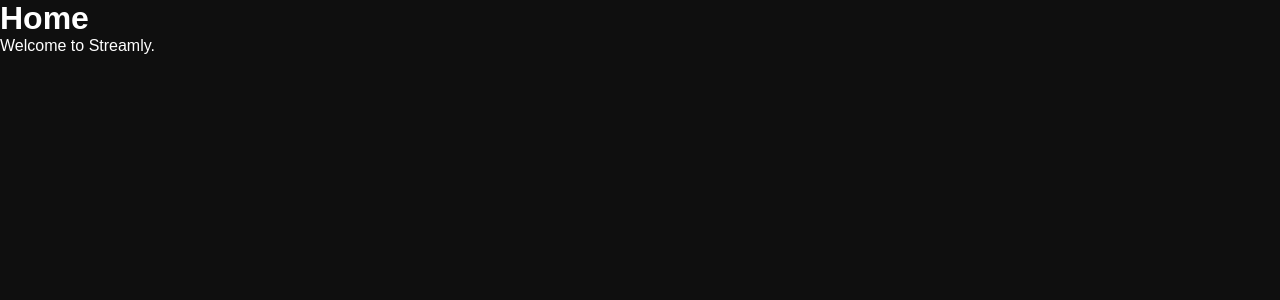
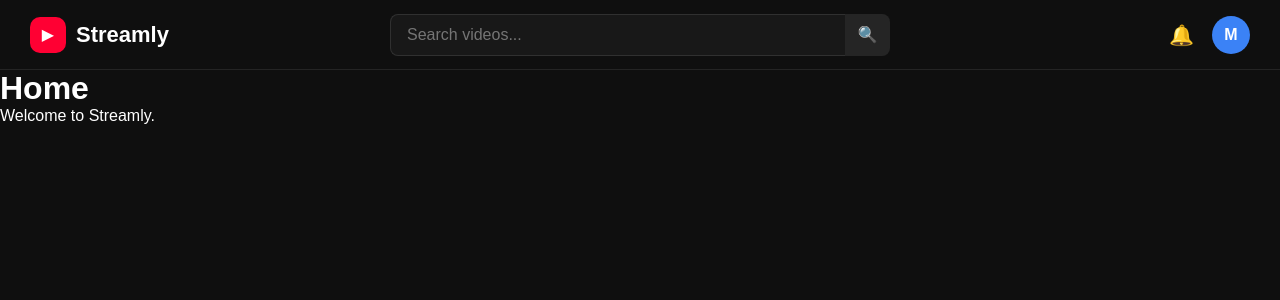
Before and after one commit to manumohan5665-prog/video-streaming-app, a React (Vite) app: page / in a window 1280 px wide. Shown: the top 300 px of the page. Built offline with nearby package versions, Linux system fonts and the light colour scheme.

Commit message:
added navbar section

```diff
--- a/src/App.jsx
+++ b/src/App.jsx
@@ -1,4 +1,6 @@
 import { BrowserRouter, Routes, Route } from "react-router-dom";
+
+import Navbar from "./components/Navbar";
 
 import Home from "./pages/Home";
 import Explore from "./pages/Explore";
@@ -11,6 +13,8 @@
 function App() {
   return (
     <BrowserRouter>
+
+    <Navbar />
       <Routes>
 
         <Route path="/" element={<Home />} />
--- /dev/null
+++ b/src/components/Navbar.jsx
@@ -0,0 +1,46 @@
+function Navbar() {
+  return (
+    <header className="navbar">
+
+      {/* Logo */}
+      <div className="navbar-logo">
+        <span className="logo-icon">▶</span>
+        <span className="logo-text">Streamly</span>
+      </div>
+
+      {/* Search */}
+      <div className="navbar-search">
+        <input
+          type="text"
+          placeholder="Search videos..."
+        />
+
+        <button>
+          🔍
+        </button>
+      </div>
+
+      {/* Actions */}
+      <div className="navbar-actions">
+
+        <button className="icon-button">
+          🔔
+        </button>
+
+        <div className="profile">
+          <div className="profile-avatar">
+            M
+          </div>
+        </div>
+
+        <button className="menu-button">
+          ☰
+        </button>
+
+      </div>
+
+    </header>
+  );
+}
+
+export default Navbar;
--- a/src/index.css
+++ b/src/index.css
@@ -12,6 +12,10 @@
     font-family: Arial, Helvetica, sans-serif;
     background: #0f0f0f;
     color: #ffffff;
+}
+
+main {
+  padding-top: 70px;
 }
 
 a {
@@ -32,3 +36,137 @@
     display: block;
     max-width: 100%;
 }
+
+/* =========================
+   NAVBAR
+========================= */
+
+.navbar {
+    position: fixed;
+    top: 0;
+    left: 0;
+
+    width: 100%;
+    height: 70px;
+
+    display: flex;
+    align-items: center;
+    justify-content: space-between;
+
+    padding: 0 30px;
+
+    background: #0f0f0f;
+    border-bottom: 1px solid #242424;
+
+    z-index: 1000;
+}
+
+/* Logo */
+
+.navbar-logo {
+    display: flex;
+    align-items: center;
+    gap: 10px;
+
+    min-width: 180px;
+}
+
+.logo-icon {
+    width: 36px;
+    height: 36px;
+
+    display: flex;
+    align-items: center;
+    justify-content: center;
+
+    background: #ff0033;
+    border-radius: 10px;
+
+    font-size: 16px;
+}
+
+.logo-text {
+    font-size: 22px;
+    font-weight: 700;
+}
+
+/* Search */
+
+.navbar-search {
+    width: min(500px, 45%);
+
+    display: flex;
+    align-items: center;
+}
+
+.navbar-search input {
+    width: 100%;
+    height: 42px;
+
+    padding: 0 16px;
+
+    background: #181818;
+    color: white;
+
+    border: 1px solid #303030;
+    border-right: none;
+
+    border-radius: 8px 0 0 8px;
+
+    outline: none;
+}
+
+.navbar-search input:focus {
+    border-color: #555;
+}
+
+.navbar-search button {
+    width: 50px;
+    height: 42px;
+
+    border: none;
+
+    background: #252525;
+    color: white;
+
+    border-radius: 0 8px 8px 0;
+}
+
+/* Actions */
+
+.navbar-actions {
+    display: flex;
+    align-items: center;
+    gap: 18px;
+
+    min-width: 180px;
+    justify-content: flex-end;
+}
+
+.icon-button,
+.menu-button {
+    border: none;
+    background: transparent;
+    color: white;
+
+    font-size: 20px;
+}
+
+.profile-avatar {
+    width: 38px;
+    height: 38px;
+
+    display: flex;
+    align-items: center;
+    justify-content: center;
+
+    background: #3b82f6;
+
+    border-radius: 50%;
+
+    font-weight: 600;
+}
+
+.menu-button {
+    display: none;
+}
--- a/src/pages/Home.jsx
+++ b/src/pages/Home.jsx
@@ -1,10 +1,10 @@
 function Home() {
-    return (
-        <div>
-            <h1>Home</h1>
-            <p>Welcome to Streamly.</p>
-        </div>
-    );
+  return (
+    <main>
+      <h1>Home</h1>
+      <p>Welcome to Streamly.</p>
+    </main>
+  );
 }
 
 export default Home;
```
